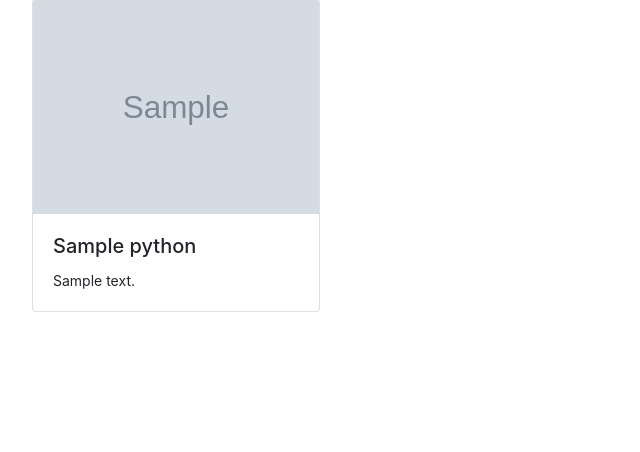
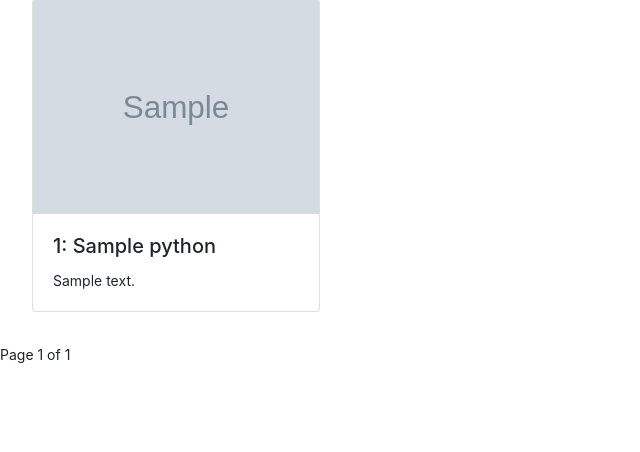
Before and after one commit to BoyanPeychinov/python_web_framework, a Django app: template pythons/templates/index.html in a window 1280 px wide. Shown: the part 148-600 px from the top of the page, without its empty margins (0-640 px from the left). Run offline with Django 3.2, Linux system fonts and the light colour scheme; the template is opened without the code that fills it: most values are stand-ins (such as "Sample title", 1, 10 or a date in 2020); grey boxes marked "Sample" are stand-in pictures; some libraries are stand-ins or nearby versions.

Commit message:
The templates for the latest changes

```diff
--- a/pythons/templates/index.html
+++ b/pythons/templates/index.html
@@ -7,5 +7,22 @@
             {% include 'pythons/python_details.html' with python=python %}
         {% endfor %}
     </div>
+    <div class="pagination">
+        <span class="step-links">
+            {% if page_obj.has_previous %}
+                <a href="?page=1">&laquo; first</a>
+                <a href="?page={{ page_obj.previous_page_number }}">previous</a>
+            {% endif %}
+
+            <span class="current">
+                Page {{ page_obj.number }} of {{ page_obj.paginator.num_pages }}
+            </span>
+
+            {% if page_obj.has_next %}
+                <a href="?page={{ page_obj.next_page_number }}">next</a>
+                <a href="?page={{ page_obj.paginator.num_pages }}">last &raquo; </a>
+            {% endif %}
+        </span>
+    </div>
 
 {% endblock %}
--- a/pythons/templates/pythons/python_details.html
+++ b/pythons/templates/pythons/python_details.html
@@ -1,7 +1,7 @@
 <div class="card m-3" style="width: 18rem;">
     <img class="card-img-top" src="{{ python.image.url }}" alt="Card image cap">
     <div class="card-body">
-        <h5 class="card-title">{{ python.name }}</h5>
+        <h5 class="card-title">{{ python.id }}: {{ python.name }}</h5>
         <p class="card-text">{{ python.description }}</p>
     </div>
 </div>
```
